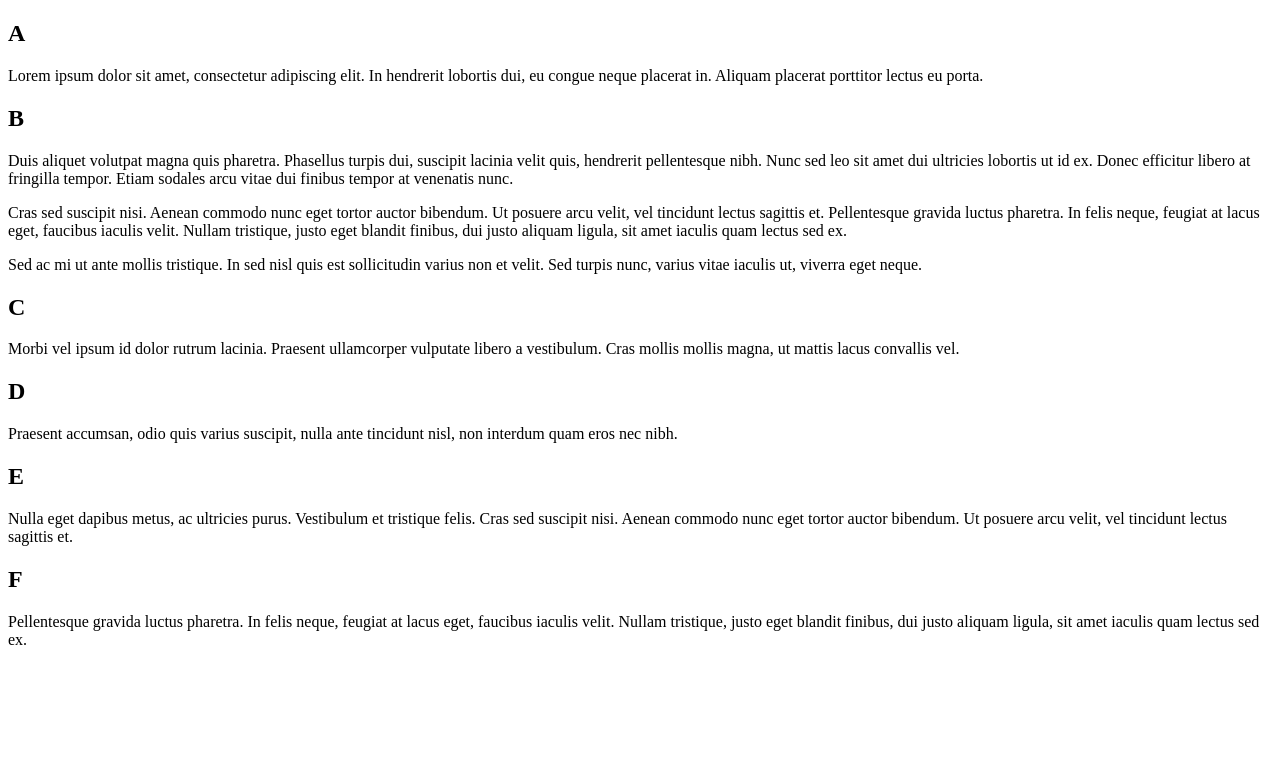
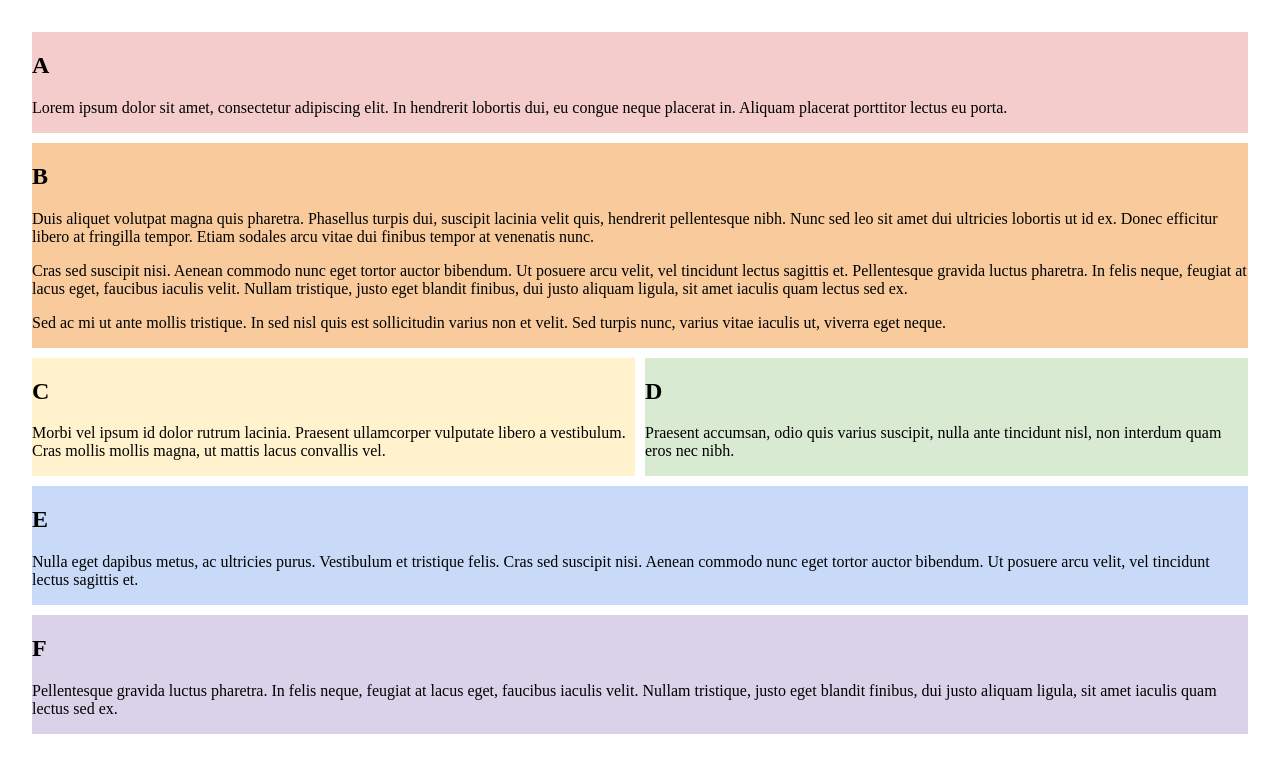
Before and after one commit to 200613775/COMP2081-25f, a plain HTML site: page lab-1-css-grid/index.html in a window 1280 px wide. Drawn offline with Linux system fonts and the light colour scheme.

Commit message:
Done some changes in html and done stlying for small layout

```diff
--- /dev/null
+++ b/lab-1-css-grid/css/style.css
@@ -0,0 +1,42 @@
+/* style the body */
+body {
+  margin: 0;
+  padding: 2rem;
+  display: grid;
+  gap: 10px;
+  grid-template-columns: 1fr 1fr;
+
+  /* grid-template areas */
+  grid-template-areas:
+    "A A"
+    "B B"
+    "C D"
+    "E E"
+    "F F";
+}
+
+/* style thegrid areas and background colors */
+#A {
+     grid-area: A;
+     background: #f4cccc;
+}
+#B {
+    grid-area: B;
+    background: #f9cb9c;
+}
+#C {
+    grid-area: C;
+    background: #fff2cc;
+}
+#D {
+    grid-area: D;
+    background: #d9ead3;
+}
+#E {
+    grid-area: E;
+    background: #c9daf8;
+}
+#F {
+    grid-area: F;
+    background: #d9d2e9;
+}
--- a/lab-1-css-grid/index.html
+++ b/lab-1-css-grid/index.html
@@ -6,7 +6,7 @@
 		<title>Lab 3 - CSS Grid Challenge | COMP2081</title>
 
 		<!-- Add the <link> element for your CSS here -->
-
+		<link rel="stylesheet" href="css/style.css">
 		<style>
 			/* Diagnostic styles to help visualize grid */
 			div[class^="col"] {
@@ -15,25 +15,34 @@
 		</style>
 	</head>
 	<body>
+		<div id="A">
 		<h2>A</h2>
 		<p>Lorem ipsum dolor sit amet, consectetur adipiscing elit. In hendrerit lobortis dui, eu congue neque placerat in. Aliquam placerat porttitor lectus eu porta.</p>
+		</div>
 
+		<div id="B">
 		<h2>B</h2>
 		<p>Duis aliquet volutpat magna quis pharetra. Phasellus turpis dui, suscipit lacinia velit quis, hendrerit pellentesque nibh. Nunc sed leo sit amet dui ultricies lobortis ut id ex. Donec efficitur libero at fringilla tempor. Etiam sodales arcu vitae dui finibus tempor at venenatis nunc.</p>
 		<p>Cras sed suscipit nisi. Aenean commodo nunc eget tortor auctor bibendum. Ut posuere arcu velit, vel tincidunt lectus sagittis et. Pellentesque gravida luctus pharetra. In felis neque, feugiat at lacus eget, faucibus iaculis velit. Nullam tristique, justo eget blandit finibus, dui justo aliquam ligula, sit amet iaculis quam lectus sed ex.</p>
 		<p>Sed ac mi ut ante mollis tristique. In sed nisl quis est sollicitudin varius non et velit. Sed turpis nunc, varius vitae iaculis ut, viverra eget neque.</p>
+		</div>
 
+		<div id="C">
 		<h2>C</h2>
 		<p>Morbi vel ipsum id dolor rutrum lacinia. Praesent ullamcorper vulputate libero a vestibulum. Cras mollis mollis magna, ut mattis lacus convallis vel.</p>
-
+		</div>
+		<div id="D">
 		<h2>D</h2>
 		<p>Praesent accumsan, odio quis varius suscipit, nulla ante tincidunt nisl, non interdum quam eros nec nibh.</p>
-
+		</div>
+		<div id="E">
 		<h2>E</h2>
 		<p>Nulla eget dapibus metus, ac ultricies purus. Vestibulum et tristique felis. Cras sed suscipit nisi. Aenean commodo nunc eget tortor auctor bibendum. Ut posuere arcu velit, vel tincidunt lectus sagittis et.</p>
+			</div>
 
+		<div id="F">
 		<h2>F</h2>
 		<p>Pellentesque gravida luctus pharetra. In felis neque, feugiat at lacus eget, faucibus iaculis velit. Nullam tristique, justo eget blandit finibus, dui justo aliquam ligula, sit amet iaculis quam lectus sed ex.</p>
-
+		</div>
 	</body>
 </html>
```
